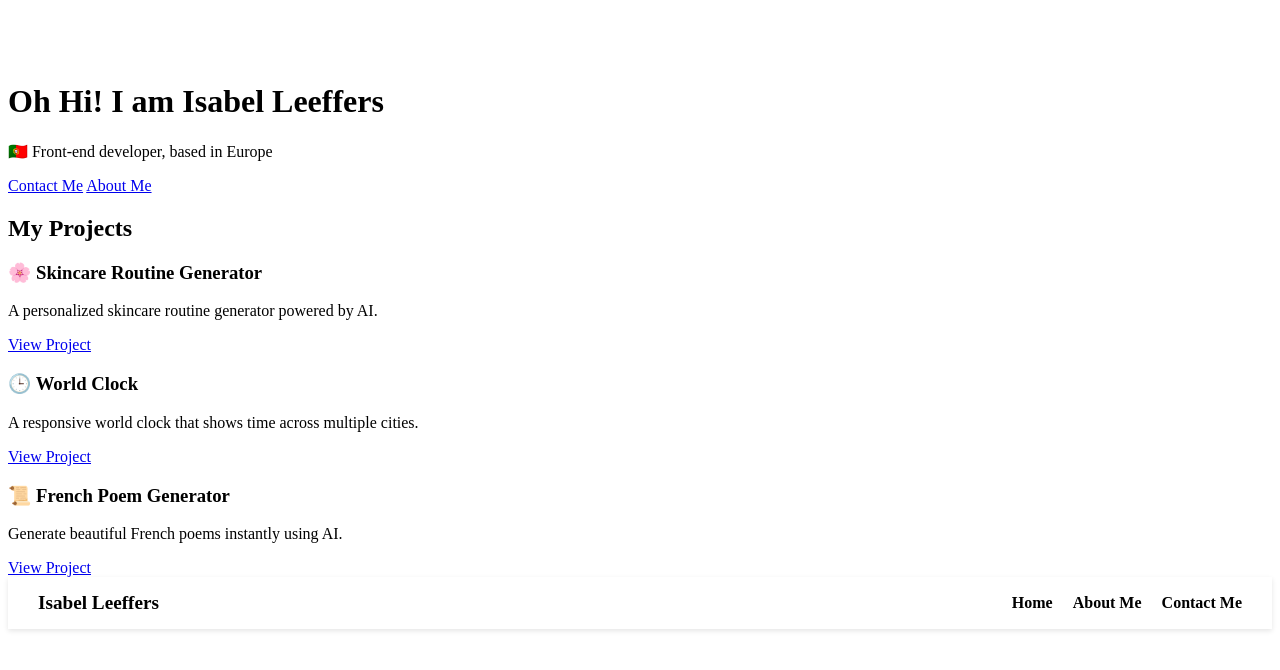
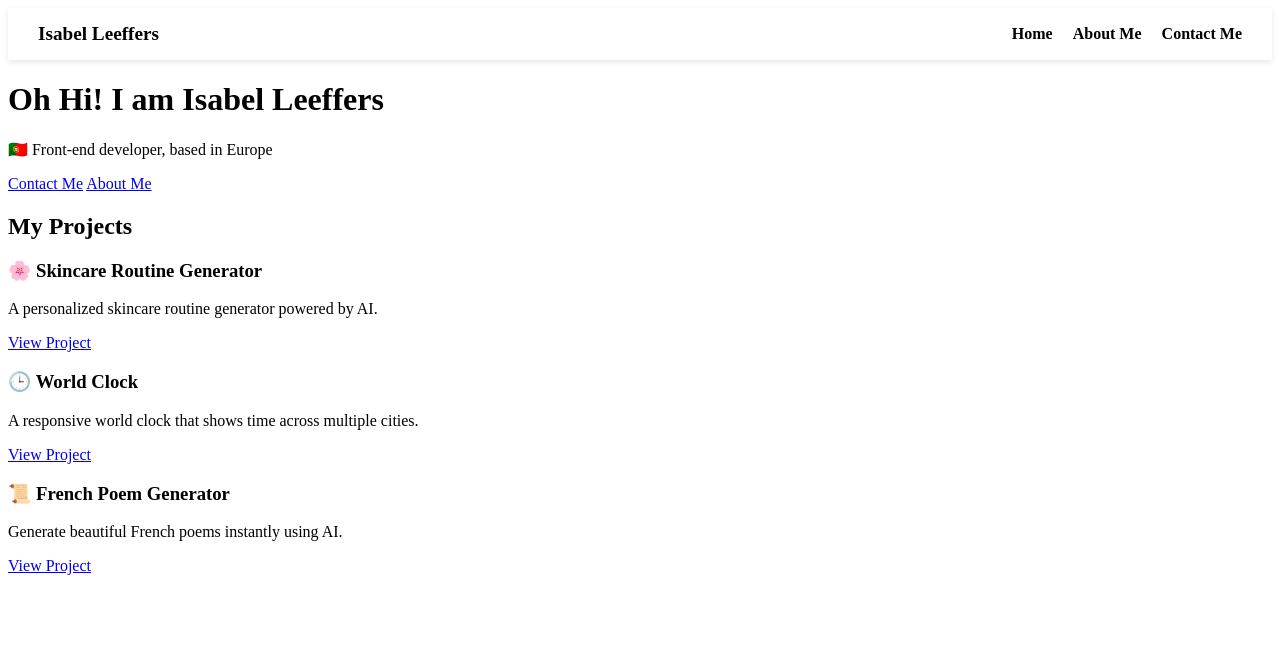
Before and after one commit to Ileeffa/Responsive-week-1, a plain HTML site: page index.html in a window 1280 px wide. Drawn offline with Linux system fonts and the light colour scheme.

Commit message:
Update index.html

```diff
--- a/index.html
+++ b/index.html
@@ -7,14 +7,17 @@
     <link rel="stylesheet" href="style.css" />
   </head>
   <body>
-    <!-- 🔥 Navigation -->
-    <nav class="navbar">
-      <h2 class="logo">Isabel Leeffers</h2>
-      <ul class="nav-links">
-        <li><a href="about.html">About Me</a></li>
-        <li><a href="contact.html">Contact</a></li>
-      </ul>
-    </nav>
+    <!-- 🔥 Navigation Header -->
+    <header class="site-header">
+      <div class="logo">Isabel Leeffers</div>
+      <nav>
+        <ul class="nav-links">
+          <li><a href="index.html">Home</a></li>
+          <li><a href="about.html">About Me</a></li>
+          <li><a href="contact.html">Contact Me</a></li>
+        </ul>
+      </nav>
+    </header>
 
     <div class="container">
       <h1>Oh Hi! I am Isabel Leeffers</h1>
@@ -49,16 +52,4 @@
       </div>
     </div>
   </body>
-  <!-- 🔥 Navigation Header -->
-<header class="site-header">
-  <div class="logo">Isabel Leeffers</div>
-  <nav>
-    <ul class="nav-links">
-      <li><a href="index.html">Home</a></li>
-      <li><a href="about.html">About Me</a></li>
-      <li><a href="contact.html">Contact Me</a></li>
-    </ul>
-  </nav>
-</header>
-
 </html>
```
